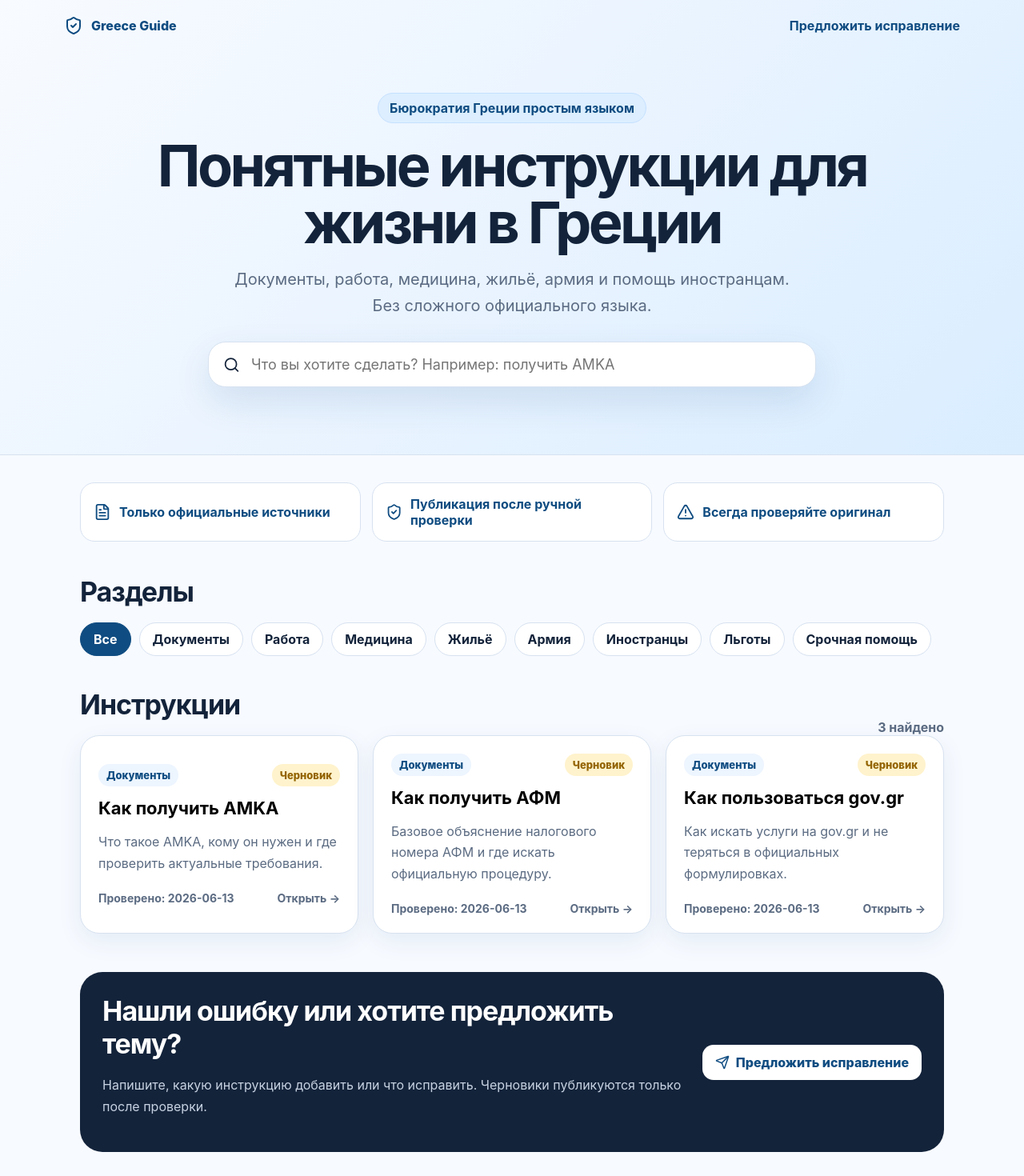
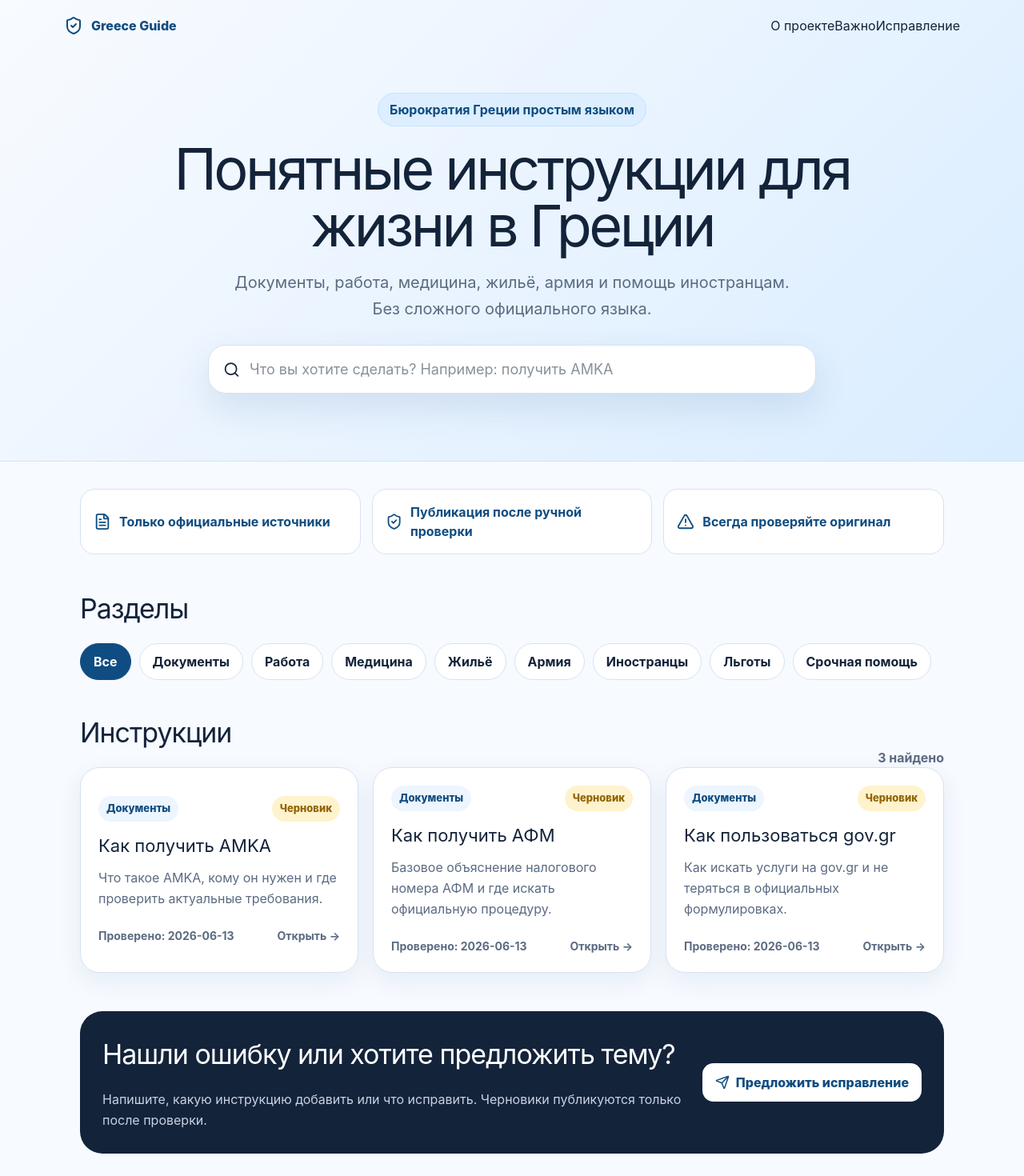
Before and after one commit to sergiosk222/Greece-guide, a React (Vite) app: page / in a window 1280 px wide. Shown: the top 1470 px of the page at 80% size. Built offline with nearby package versions, Linux system fonts and the light colour scheme.

Commit message:
Connect Tailwind entry stylesheet

```diff
--- a/src/main.jsx
+++ b/src/main.jsx
@@ -3,6 +3,7 @@ import { createRoot } from 'react-dom/client';
 import { Search, ShieldCheck, AlertTriangle, FileText, ExternalLink, Send, CheckCircle2 } from 'lucide-react';
 import { motion } from 'motion/react';
 import { articles, categories } from './data/articles.js';
+import './index.css';
 import './styles.css';
 
 const statusLabels = {
@@ -100,12 +101,13 @@ function App() {
   const [query, setQuery] = useState('');
   const [category, setCategory] = useState('Все');
   const [selectedArticle, setSelectedArticle] = useState(null);
+  const [infoPage, setInfoPage] = useState(null);
 
   const filteredArticles = useMemo(() => {
     const normalized = query.trim().toLowerCase();
     return articles.filter((article) => {
       const matchesCategory = category === 'Все' || article.category === category;
-      const matchesQuery = !normalized || [article.title, article.summary, article.category].join(' ').toLowerCase().includes(normalized);
+      const matchesQuery = !normalized || [article.title, article.summary, article.category, article.sourceName].join(' ').toLowerCase().includes(normalized);
       return matchesCategory && matchesQuery;
     });
   }, [query, category]);
@@ -114,12 +116,33 @@ function App() {
     return <ArticleView article={selectedArticle} onBack={() => setSelectedArticle(null)} />;
   }
 
+  if (infoPage) {
+    const pages = {
+      about: ['О проекте', 'Greece Guide объясняет официальные процедуры простым языком. Это бесплатный сайт без backend, регистрации и AI внутри сайта.'],
+      disclaimer: ['Важно', 'Greece Guide не является юридической консультацией. Перед действием всегда проверяйте актуальность на официальном сайте.'],
+      suggest: ['Предложить исправление', 'Пока форма работает через почту. Позже можно подключить бесплатную форму или GitHub Issues.']
+    };
+    return (
+      <main className="page article-page">
+        <button className="back-button" onClick={() => setInfoPage(null)}>← На главную</button>
+        <article className="article-shell">
+          <h1>{pages[infoPage][0]}</h1>
+          <p className="lead">{pages[infoPage][1]}</p>
+        </article>
+      </main>
+    );
+  }
+
   return (
     <div>
       <header className="hero">
         <nav className="nav">
           <div className="logo"><ShieldCheck size={24} /> Greece Guide</div>
-          <a href="mailto:hello@greece-guide.local" className="nav-link">Предложить исправление</a>
+          <div className="nav-menu">
+            <button className="nav-tab" onClick={() => setInfoPage('about')}>О проекте</button>
+            <button className="nav-tab" onClick={() => setInfoPage('disclaimer')}>Важно</button>
+            <button className="nav-tab" onClick={() => setInfoPage('suggest')}>Исправление</button>
+          </div>
         </nav>
 
         <motion.div className="hero-content" initial={{ opacity: 0, y: 18 }} animate={{ opacity: 1, y: 0 }} transition={{ duration: 0.45 }}>
@@ -175,7 +198,7 @@ function App() {
             <h2>Нашли ошибку или хотите предложить тему?</h2>
             <p>Напишите, какую инструкцию добавить или что исправить. Черновики публикуются только после проверки.</p>
           </div>
-          <a className="primary-button" href="mailto:hello@greece-guide.local"><Send size={18} /> Предложить исправление</a>
+          <button className="primary-button" onClick={() => setInfoPage('suggest')}><Send size={18} /> Предложить исправление</button>
         </section>
       </main>
     </div>
```
